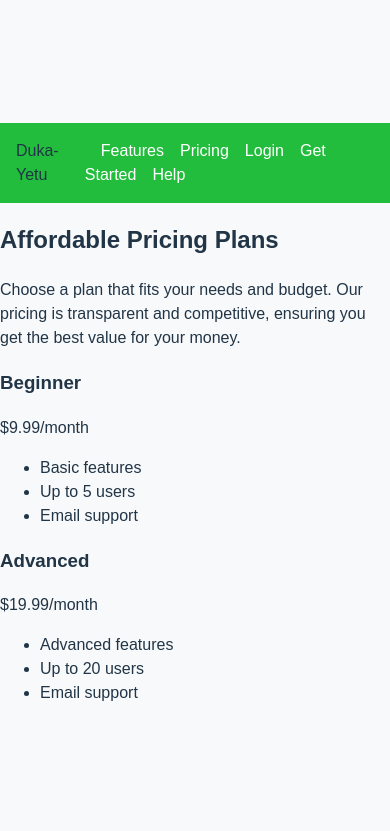
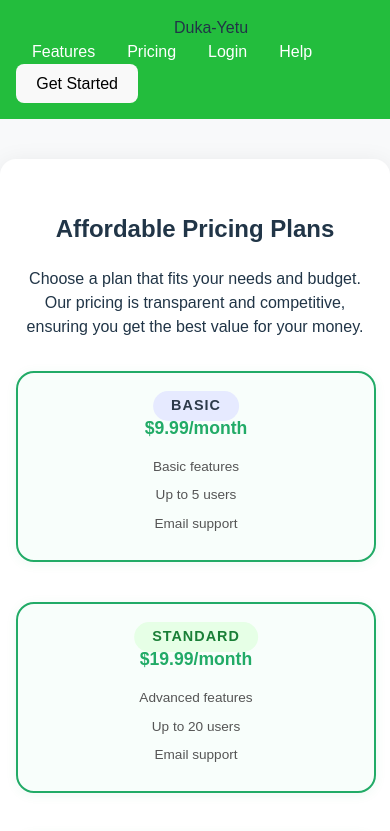
Before and after one commit to John-M23/Duka-Yetu, a React (Vite) app: page /price in a window 390 px wide. Shown: the top 831 px of the page. Built offline with nearby package versions, Linux system fonts and the light colour scheme.

Commit message:
Added Css for Pricing

```diff
--- a/src/components/Header.css
+++ b/src/components/Header.css
@@ -22,3 +22,20 @@ nav a:hover{
   text-decoration:underline;
   color: #00b33c;
 }
+
+@media screen and (max-width: 768px) {
+  header {
+    flex-direction: column;
+    align-items: flex-start;
+  }
+  nav h1 {
+    font-size: 1.2rem;
+    margin-bottom: 8px;
+  }
+  nav a {
+    font-size: 0.9rem;
+    margin-left: 0;
+    margin-right: 16px;
+  }
+
+}
--- a/src/components/Header.jsx
+++ b/src/components/Header.jsx
@@ -7,9 +7,9 @@ export default function Header(){
           <Link to="/features">Features</Link>
           <Link to="/price">Pricing</Link>
           <Link to="/login">Login</Link>
+          <Link to="/help">Help</Link>
+          <button onClick={() => (window.location.href = "/register")}>Get Started</button>
 
-          <Link to="/register" className="cta-nav">Get Started</Link>
-          <Link to="/help">Help</Link>
         </nav>
       </header>
     );
--- a/src/components/Price.jsx
+++ b/src/components/Price.jsx
@@ -6,12 +6,15 @@ export default function Price(){
     return(<>
 
 <Header />
-        <div className="price">
+        <div className="product-card">
         <h2>Affordable Pricing Plans</h2>
         <p>Choose a plan that fits your needs and budget. Our pricing is transparent and competitive, ensuring you get the best value for your money.</p>
-        <div className="pricing-table">
-            <div className="Beginner">
-                <h3>Beginner</h3>
+
+        <div className="pricing-container">
+            {/* Beginner Plan */}
+            <div className="plan-card">
+                <div className="plan-badge-beginner">BASIC</div>
+
                 <p>$9.99/month</p>
                 <ul>
                     <li>Basic features</li>
@@ -19,8 +22,11 @@ export default function Price(){
                     <li>Email support</li>
                 </ul>
             </div>
-            <div className="Advanced">
-                <h3>Advanced</h3>
+
+            {/* Advanced Plan */}
+            <div className="plan-card">
+                <div className="plan-badge-advanced">STANDARD</div>
+
                 <p>$19.99/month</p>
                 <ul>
                     <li>Advanced features</li>
@@ -29,6 +35,29 @@ export default function Price(){
                 </ul>
             </div>
 
+            {/* Professional Plan */}
+            <div className="plan-card">
+                <div className="plan-badge-professional">ADVANCED</div>
+
+                <p>$29.99/month</p>
+                <ul>
+                    <li>All features</li>
+                    <li>Unlimited users</li>
+                    <li>Priority support</li>
+                </ul>
+            </div>
+
+
+              <div className="plan-card">
+                <div className="plan-badge-professional">ADVANCED</div>
+
+                <p>$29.99/Annual</p>
+                <ul>
+                    <li>All features</li>
+                    <li>Unlimited users</li>
+                    <li>Priority support</li>
+                </ul>
+            </div>
         </div>
         </div>
         </>
--- a/src/components/price.css
+++ b/src/components/price.css
@@ -1,67 +1,118 @@
-.price-card {
-  display: flex;
-  flex-direction: column;
-  align-items: center;
-  justify-content: center;
-  padding: 1.2rem;
-  border: 1px solid rgba(0, 0, 0, 0.1);
-  border-radius: 12px;
-  background: #ffffff;
-  box-shadow: 0 8px 24px rgba(0, 0, 0, 0.08);
-  max-width: 280px;
-  width: 100%;
-  margin: 0 auto;
+
+
+.product-card {
+    max-width: 100%;
+    margin: 40px auto;
+    padding: 32px 16px;
+    background: #fff;
+    border-radius: 16px;
+    box-shadow: 0 4px 24px rgba(0,0,0,0.08);
+    text-align: center;
+    overflow-x: hidden;
 }
 
-.price-card__label {
-  font-size: 0.9rem;
-  color: #6b7280;
-  margin-bottom: 0.5rem;
-  text-transform: uppercase;
-  letter-spacing: 0.08em;
+.pricing-container {
+    display: flex;
+    gap: 24px;
+    justify-content: center;
+    align-items: center;
+    margin-top: 32px;
+    flex-wrap: wrap;
+    max-width: 100%;
 }
 
-.price-card__amount {
-  font-size: 2.4rem;
-  font-weight: 700;
-  color: #111827;
-  margin-bottom: 0.4rem;
+.plan-card {
+    background: #f8fefb;
+    border: 2px solid #22ab67;
+    border-radius: 18px;
+    padding: 32px 24px 24px 24px;
+    width: 270px;
+    min-width: 200px;
+    max-width: 100%;
+    display: flex;
+    flex-direction: column;
+    align-items: center;
+    position: relative;
+    box-shadow: 0 2px 12px rgba(34,171,103,0.07);
+    margin-bottom: 24px;
+    justify-content: space-between;
+    flex: 1 1 auto;
 }
 
-.price-card__description {
-  font-size: 1rem;
-  color: #4b5563;
-  text-align: center;
-  line-height: 1.5;
-  margin-bottom: 1rem;
+.plan-badge-beginner, .plan-badge-advanced, .plan-badge-professional, .plan-badge-enterprise    {
+    position: absolute;
+    top: 18px;
+    left: 50%;
+    transform: translateX(-50%);
+    background: #e6eaff;
+    color: #134584;
+    font-weight: 600;
+    font-size: 1.1rem;
+    padding: 6px 22px;
+    border-radius: 20px;
+    margin-bottom: 12px;
+    letter-spacing: 1px;
+    z-index: 2;
+
+}
+.plan-badge-beginner { background: #e6eaff; color: #2d3a4a; }
+.plan-badge-advanced { background: #e6ffe6; color: #1a7f37; }
+.plan-badge-professional { background: #f3e6ff; color: #7c3aed; }
+.plan-badge-enterprise { background: #e6fff7; color: #1a7f37; }
+
+.plan-card h3 {
+    font-size: 1.5rem;
+    margin-bottom: 12px;
+    color: #333;
+}
+.plan-card p {
+    font-size: 1.2rem;
+    color: #22ab67;
+    margin-bottom: 16px;
+    font-weight: 600;
+}
+.plan-card ul {
+    list-style: none;
+    padding: 0;
+    margin: 0;
+    color: #555;
+}
+.plan-card ul li {
+    margin-bottom: 8px;
+    font-size: 0.95rem;
+}
+  @media screen and (max-width: 1100px) {
+    .pricing-container {
+        gap: 16px;
+        justify-content: center;
+        align-items: center;
+    }
+    .plan-card {
+        width: 220px;
+        padding: 24px 18px 18px 18px;
+    }
+    .plan-card h3 {
+        font-size: 1.3rem;
+    }
+    .plan-card p {
+        font-size: 1.1rem;
+    }
+    .plan-card ul li {
+        font-size: 0.85rem;
+    }
 }
 
-.price-card__button {
-  display: inline-flex;
-  align-items: center;
-  justify-content: center;
-  padding: 0.85rem 1.4rem;
-  background: #2563eb;
-  color: #ffffff;
-  border: none;
-  border-radius: 999px;
-  font-size: 0.95rem;
-  font-weight: 600;
-  cursor: pointer;
-  transition: background 0.2s ease, transform 0.2s ease;
+@media screen and (max-width: 768px) {
+    .pricing-container {
+        flex-direction: column;
+        align-items: center;
+    }
+    .plan-card {
+        width: 90%;
+        max-width: 320px;
+    }
+    .plan-badge-beginner, .plan-badge-advanced, .plan-badge-professional, .plan-badge-enterprise    {
+        font-size: 0.9rem;
+        padding: 4px 18px;
+    }
 }
-
-.price-card__button:hover {
-  background: #1d4ed8;
-  transform: translateY(-1px);
-}
-
-@media (max-width: 600px) {
-  .price-card {
-    padding: 1rem;
-  }
-
-  .price-card__amount {
-    font-size: 2rem;
-  }
-}
```
Also changed, not shown: src/pages/Employee.jsx (added).
